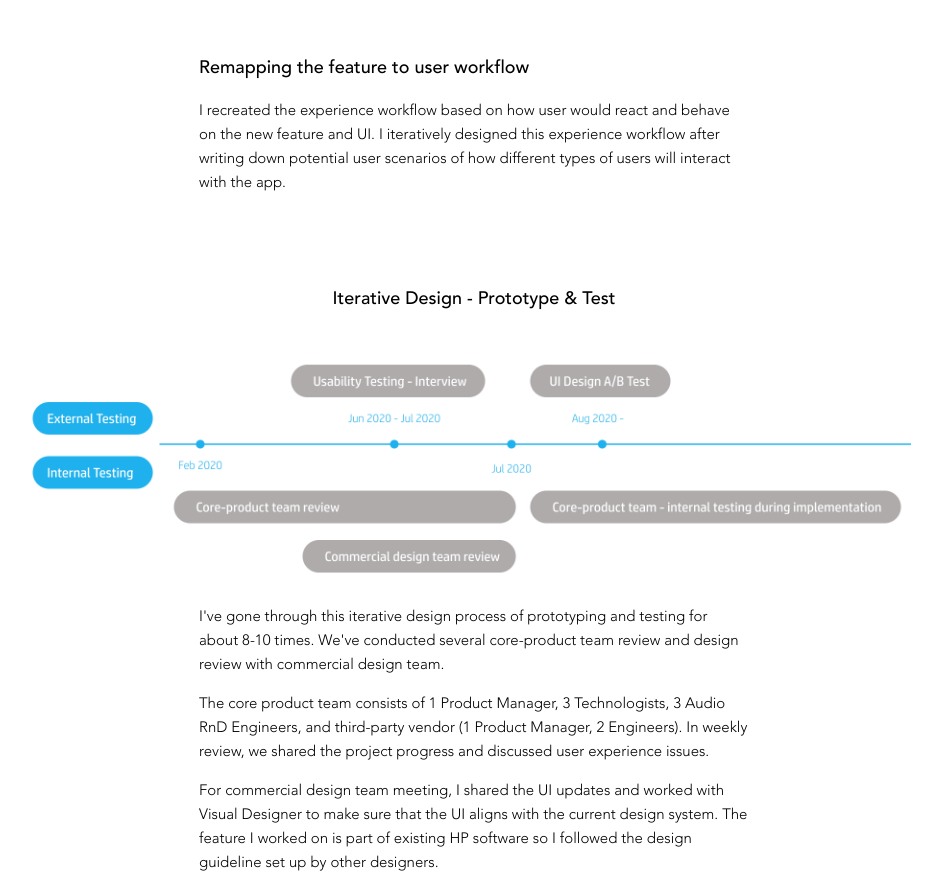
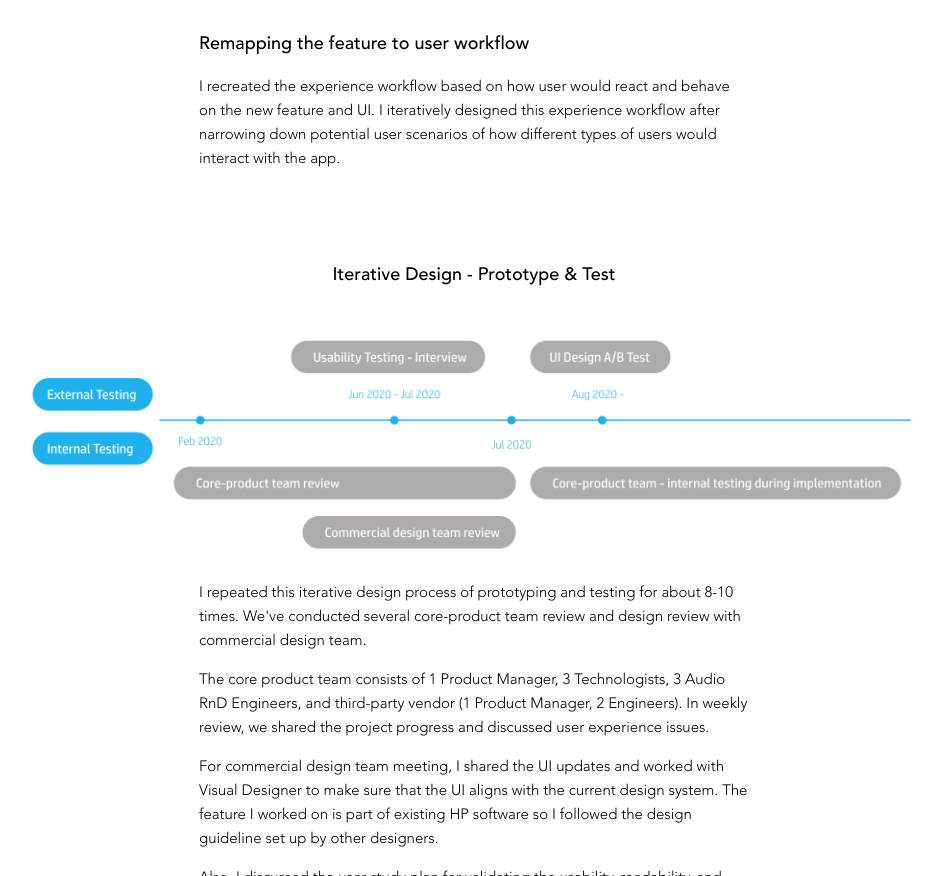
Before and after one commit to sophieeekim/sophieeekim.github.io, a plain HTML site: page workexample.html in a window 1280 px wide. Shown: the part 3777-4653 px from the top of the page, without its empty margins (166-1108 px from the left). Drawn offline with nearby package versions, Linux system fonts and the light colour scheme.

Commit message:
minor changes

```diff
--- a/workexample.html
+++ b/workexample.html
@@ -81,7 +81,7 @@
             <p>*Image is blurred on purpose.</p>
                <h3>Understanding technology and feature</h3>
                <p>I reviewed the technical workflow of existing technology developed by the third party vendor. I constantly communicated with engineers from the third-party vendor and internal team to understand the technical context.
-                Then, I discussed the goal of the feature with product manager and marketing team and reorganized the information that needs to be displayed on UI and those that should be hidden.
+                Then, I discussed the goal of the feature with product manager and marketing team. I reorganized the information that needs to be displayed on UI and those that should be hidden.
                 </p>
                 <p><br><br></p>
            </div>
@@ -94,7 +94,7 @@
 
                 <h3>Remapping the feature to user workflow</h3>
                 <p>I recreated the experience workflow based on how user would react and behave on the new feature and UI.
-                    I iteratively designed this experience workflow after writing down potential user scenarios of how different types of users will interact with the app.
+                    I iteratively designed this experience workflow after narrowing down potential user scenarios of how different types of users would interact with the app.
                     </p>
             </div>
             <h4 class="sub-title"><span>Iterative Design - Prototype & Test</span></h4>
@@ -102,7 +102,7 @@
             <img class="single-img" src="images/workexample/design1.png" />
 			<div class="content-text">
                 <p>
-                    I've gone through this iterative design process of prototyping and testing for about 8-10 times. We've conducted several core-product team review and design review with commercial design team.
+                    I repeated this iterative design process of prototyping and testing for about 8-10 times. We've conducted several core-product team review and design review with commercial design team.
                     </p>
                     <p>
                     The core product team consists of 1 Product Manager, 3 Technologists, 3 Audio RnD Engineers, and third-party vendor (1 Product Manager, 2 Engineers). In weekly review, we shared the project progress and discussed user experience issues.
```
